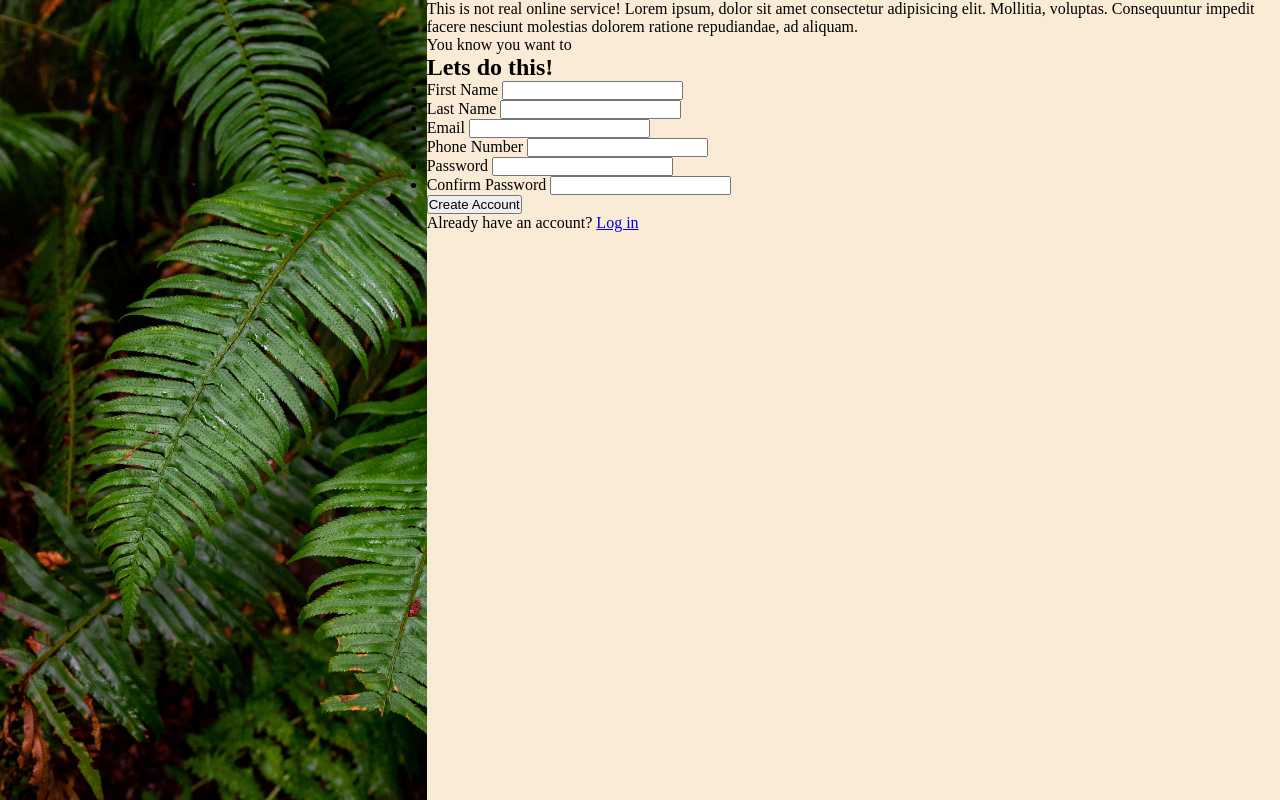
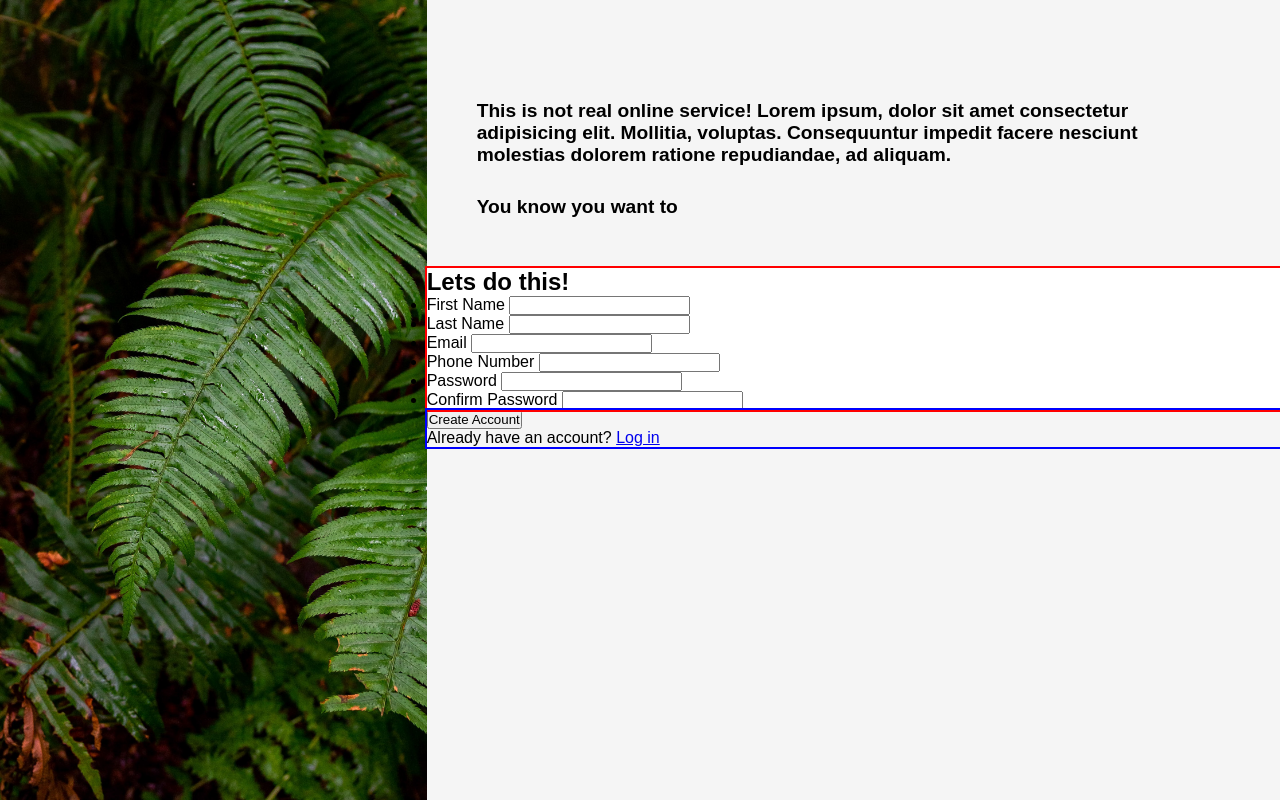
Before and after one commit to AbdulRehman164/Sign-Up-Fourm, a plain HTML site: page index.html in a window 1280 px wide. Drawn offline with Linux system fonts and the light colour scheme.

Commit message:
editted the header

```diff
--- a/index.html
+++ b/index.html
@@ -44,8 +44,10 @@
                     </li>
                 </ul>
             </section>
-            <button type="submit">Create Account</button>
-            <p>Already have an account? <a href="#">Log in</a></p>
+            <section class="form-footer">
+                <button type="submit">Create Account</button>
+                <p>Already have an account? <a href="#">Log in</a></p>
+            </section>
         </form>
     </article>
     <script src="script.js"></script>
--- a/style.css
+++ b/style.css
@@ -5,6 +5,7 @@
 }
 body{
     display: flex;
+    font-family: sans-serif;
 }
 .bg-image{
     height: 100vh;
@@ -17,5 +18,26 @@ body{
 }
 article{
     flex: 2;
-    background-color: antiquewhite;
+    background-color: whitesmoke;
 }
+
+.header{
+    margin-left: 50px;
+    margin-top: 100px;
+    margin-right: 100px;
+    font-weight: bold;
+    font-size: 1.2rem;
+    /* outline: 2px solid green; */
+
+}
+.header p:last-child{
+    margin-top: 30px;
+    margin-bottom: 50px;
+}
+.main-form{
+    background-color: white;
+    outline: 2px solid red;
+}
+.form-footer{
+    outline: 2px solid blue;
+}
```
